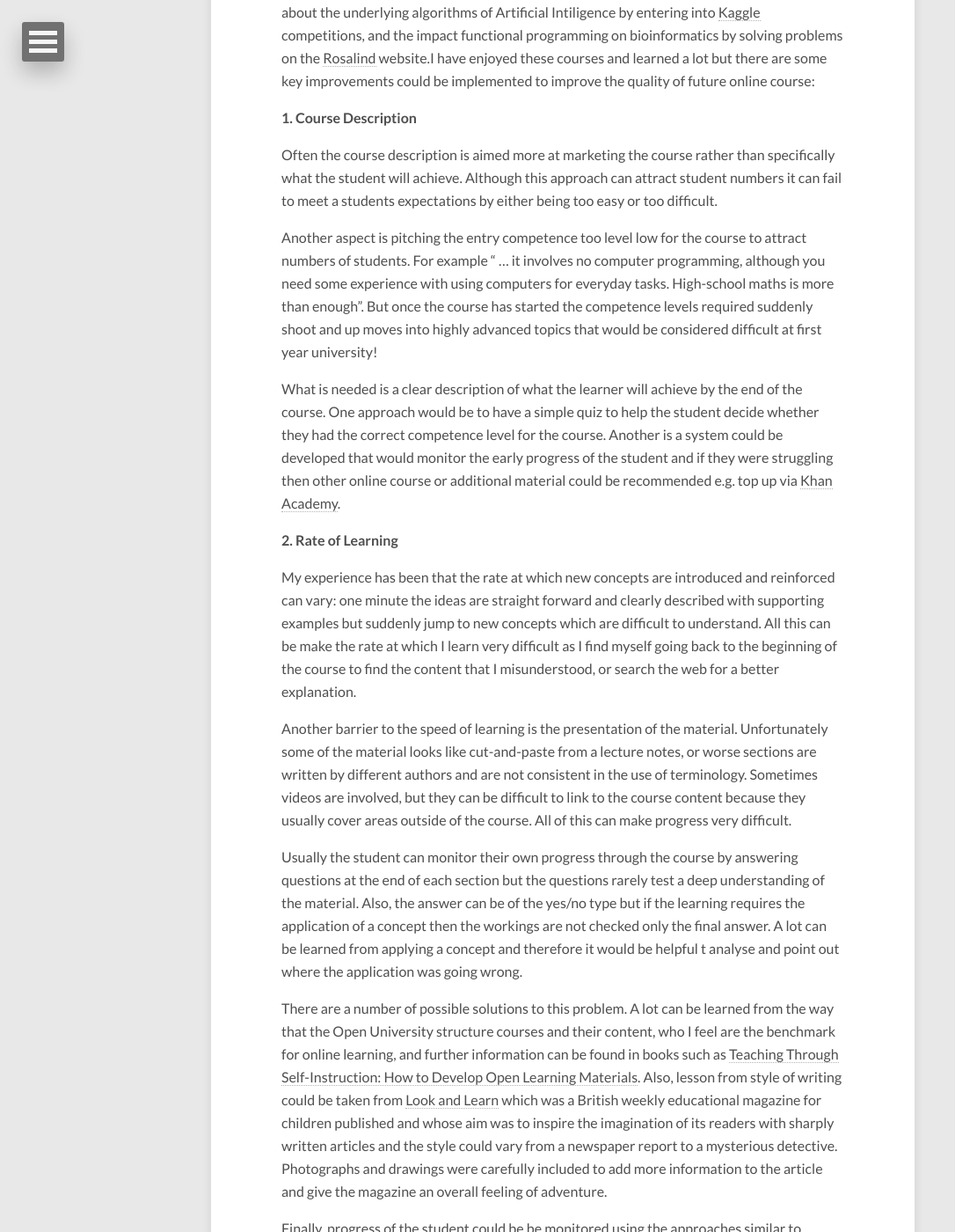
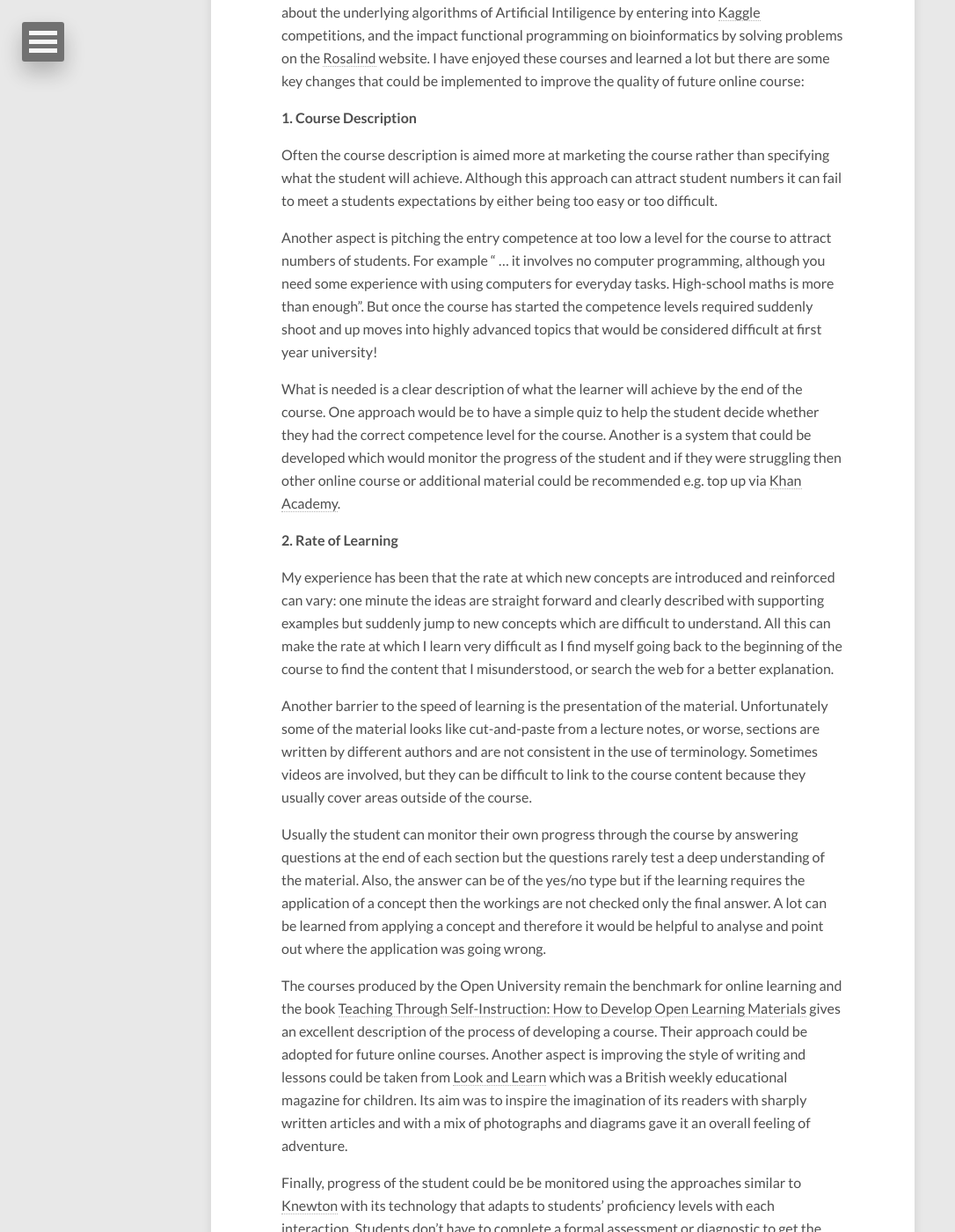
Before and after one commit to dtinblack/dtinblack.github.io, a Jekyll site: the page built from _posts/2018-09-26-improvements-for-online-learning.md, in a window 1280 px wide and 1400 px high, scrolled down 727 px. Shown: the whole window at 88% size, without its empty margins (0-1086 px from the left). Built offline with Jekyll 4.4.1, drawn with Linux system fonts in a browser that asks for light colours; nearby versions of some CDN libraries; some of the changed text lies outside the part shown.

Commit message:
corrected mistakes

```diff
--- a/_posts/2018-09-26-improvements-for-online-learning.md
+++ b/_posts/2018-09-26-improvements-for-online-learning.md
@@ -12,33 +12,33 @@ image:
 
 Online learning is increasing the access to education and training.  However the quality of the courses is very mixed. I have gathered some of the problems that I have experienced and suggested some solutions.
 
-Over the years I have used online learning to increase my knowledge about a wide range of subjects and  develop new skills. The online courses that I have taken include: creative writing, journalism and film making courses through the [Open University](http://www.open.ac.uk/)  and [FutureLearn](https://www.futurelearn.com/), developing business skills using digital technology with [Digital Business Academy](https://www.digitalbusinessacademyuk.com/), learning about the underlying algorithms of Artificial Intiligence by entering into [Kaggle](https://www.kaggle.com/) competitions, and the impact functional programming on bioinformatics by solving problems on the  [Rosalind](http://rosalind.info/problems/locations/) website.I have enjoyed these courses and learned a lot but there are some key improvements could be implemented to improve the quality of future online course:
+Over the years I have used online learning to increase my knowledge about a wide range of subjects and  develop new skills. The online courses that I have taken include: creative writing, journalism and film making courses through the [Open University](http://www.open.ac.uk/)  and [FutureLearn](https://www.futurelearn.com/), developing business skills using digital technology with [Digital Business Academy](https://www.digitalbusinessacademyuk.com/), learning about the underlying algorithms of Artificial Intiligence by entering into [Kaggle](https://www.kaggle.com/) competitions, and the impact functional programming on bioinformatics by solving problems on the  [Rosalind](http://rosalind.info/problems/locations/) website. I have enjoyed these courses and learned a lot but there are some key changes that could be implemented to improve the quality of future online course:
 
 <b>1. Course Description</b>
 
-Often the course description is aimed more at marketing the course rather than specifically what the student will achieve. Although this approach can attract student numbers it can fail to meet a students expectations by either being too easy or too difficult.
+Often the course description is aimed more at marketing the course rather than specifying what the student will achieve. Although this approach can attract student numbers it can fail to meet a students expectations by either being too easy or too difficult.
 
-Another aspect is pitching the entry competence too level low for the course to attract numbers of students. For example  " ... it involves no computer programming, although you need some experience with using computers for everyday tasks. High-school maths is more than enough". But once the course has started the competence levels required suddenly shoot and up moves into highly advanced topics that would be considered difficult at first year university!
+Another aspect is pitching the entry competence at too low a level for the course to attract numbers of students. For example  " ... it involves no computer programming, although you need some experience with using computers for everyday tasks. High-school maths is more than enough". But once the course has started the competence levels required suddenly shoot and up moves into highly advanced topics that would be considered difficult at first year university!
 
-What is needed is a clear description of what the learner will achieve by the end of the course. One approach would be to have a simple quiz to help the student decide whether they had the correct competence level for the course.  Another is a system could be developed that would monitor the early progress of the student and if they were struggling then other online course or additional material could be recommended e.g. top up via [Khan Academy](https://www.khanacademy.org/).
+What is needed is a clear description of what the learner will achieve by the end of the course. One approach would be to have a simple quiz to help the student decide whether they had the correct competence level for the course.  Another is a system that could be developed which would monitor the progress of the student and if they were struggling then other online course or additional material could be recommended e.g. top up via [Khan Academy](https://www.khanacademy.org/).
 
 <b>2. Rate of Learning</b>
 
-My experience has been that the rate at which new concepts are introduced and reinforced can vary: one minute the ideas are straight forward and clearly described with supporting examples but suddenly jump to new concepts which are difficult to understand.  All this can be make the rate at which I learn very difficult as I find myself going back to the beginning of the course to find the content that I misunderstood, or search the web for a better explanation.
+My experience has been that the rate at which new concepts are introduced and reinforced can vary: one minute the ideas are straight forward and clearly described with supporting examples but suddenly jump to new concepts which are difficult to understand.  All this can make the rate at which I learn very difficult as I find myself going back to the beginning of the course to find the content that I misunderstood, or search the web for a better explanation.
 
-Another barrier to the speed of learning is the presentation of the material. Unfortunately some of the material looks like cut-and-paste from a lecture notes, or worse sections are written by different authors and are not consistent in the use of terminology. Sometimes videos are involved, but they can be difficult to link to the course content because they usually cover areas outside of the course. All of this can make progress very difficult.
+Another barrier to the speed of learning is the presentation of the material. Unfortunately some of the material looks like cut-and-paste from a lecture notes, or worse, sections are written by different authors and are not consistent in the use of terminology. Sometimes videos are involved, but they can be difficult to link to the course content because they usually cover areas outside of the course.
 
-Usually the student can monitor their own progress through the course by answering questions at the end of each section but the questions rarely test a deep understanding of the material. Also, the answer can be of the yes/no type but if the learning requires the application of a concept then the workings are not checked only the final answer. A lot can be learned from applying a concept and therefore it would be helpful t analyse and point out where the application was going wrong.
+Usually the student can monitor their own progress through the course by answering questions at the end of each section but the questions rarely test a deep understanding of the material. Also, the answer can be of the yes/no type but if the learning requires the application of a concept then the workings are not checked only the final answer. A lot can be learned from applying a concept and therefore it would be helpful to analyse and point out where the application was going wrong.
 
-There are a number of possible solutions to this problem. A lot can be learned from the way that the Open University structure courses and their content, who I feel are the benchmark for online learning, and further information can be found in books such as [Teaching Through Self-Instruction: How to Develop Open Learning Materials](https://books.google.co.uk/books/about/Teaching_Through_Self_instruction.html?id=qM9qQgAACAAJ&redir_esc=y). Also, lesson from style of writing could be taken from [Look and Learn](https://en.wikipedia.org/wiki/Look_and_Learn) which was a British weekly educational magazine for children published and whose aim was to inspire the imagination of its readers with sharply written articles and the style could vary from a newspaper report to a mysterious detective. Photographs and drawings were carefully included to add more information to the article and give the magazine an overall feeling of adventure.
+The courses produced by the Open University remain the benchmark for online learning and the book [Teaching Through Self-Instruction: How to Develop Open Learning Materials](https://books.google.co.uk/books/about/Teaching_Through_Self_instruction.html?id=qM9qQgAACAAJ&redir_esc=y) gives an excellent description of the process of developing a course. Their approach could be adopted for future online courses. Another aspect is improving the style of writing and lessons could be taken from [Look and Learn](https://en.wikipedia.org/wiki/Look_and_Learn) which was a British weekly educational magazine for children. Its aim was to inspire the imagination of its readers with sharply written articles and with a mix of photographs and diagrams gave it an overall feeling of adventure.
 
 Finally, progress of the student could be be monitored using the approaches similar to  [Knewton](https://www.knewton.com/) with its technology that adapts to students’ proficiency levels with each interaction. Students don’t have to complete a formal assessment or diagnostic to get the instruction and practice they need — it’s provided just-in-time as students work to complete assignments.
 For problems where the application of a concept is important then there is an opportunity to develop AI based technology using similar approaches to [Q-Learning](https://en.wikipedia.org/wiki/Q-learning).
 
 <b>3. Student Support</b>
 
-An important aspect of online learning is the level of support provided to the student, which in most cases is via forums where questions are asked and fellow students help to answer them. The answers are usually voted on and the best one has the most votes. The forums that I have experienced have moderators but unfortunately their involvement has been minimal and therefore opportunities to help with learning have been missed. For example when a question is asked sometimes the people answering may answer a different question. If the moderator had intervened to tease out the underlying problem that is troubling the student then a better answer would be found. All forum moderators should be trained to get the most out of forum activity. Or technology could be developed to analyse the question and relate and try and relate it the course content in a way that provides guidance to an answer.
+An important aspect of online learning is the level of support provided to the student, which in most cases is via forums where questions are asked and fellow students help to answer them. The answers are usually voted on and the best one has the most votes. The forums that I have experienced have moderators but unfortunately their involvement has been minimal and therefore opportunities to help with learning have been missed. For example when a question is asked sometimes the people answering may answer a different question. If the moderator had intervened to tease out the underlying problem that is troubling the student then a better answer would be found. All forum moderators should be trained to get the most out of forum activity. Or technology could be developed to analyse the question and relate it to the course content in a way that provides guidance to an answer.
 
 Another aspect is helping students who are struggling to keep up with the course due to motivation, or othe emotional issues.  A lot of research has been done in this area for example the work carried by [Ormond Simpson](http://www.ormondsimpson.com/) contains lots of practical advice.
 
-Online learning has increased the access to education around the world which has had an impact on many peoples lives. However, the next challenge for online learning is to improve the quality of the course content so that the participants will approach the same levels as universities and therefore have a credible level of knowledge. This will require the more investment in developing the courses as well as identifying new opportunities for ground breaking technology.
+Online learning has increased the access to education around the world which has had an impact on many peoples lives. However, the next challenge for online learning is to improve the quality of the course content so that the participants will approach the same levels as universities and therefore have a credible level of knowledge. This will require more investment in developing the courses as well as identifying new opportunities for ground breaking technology.
```
